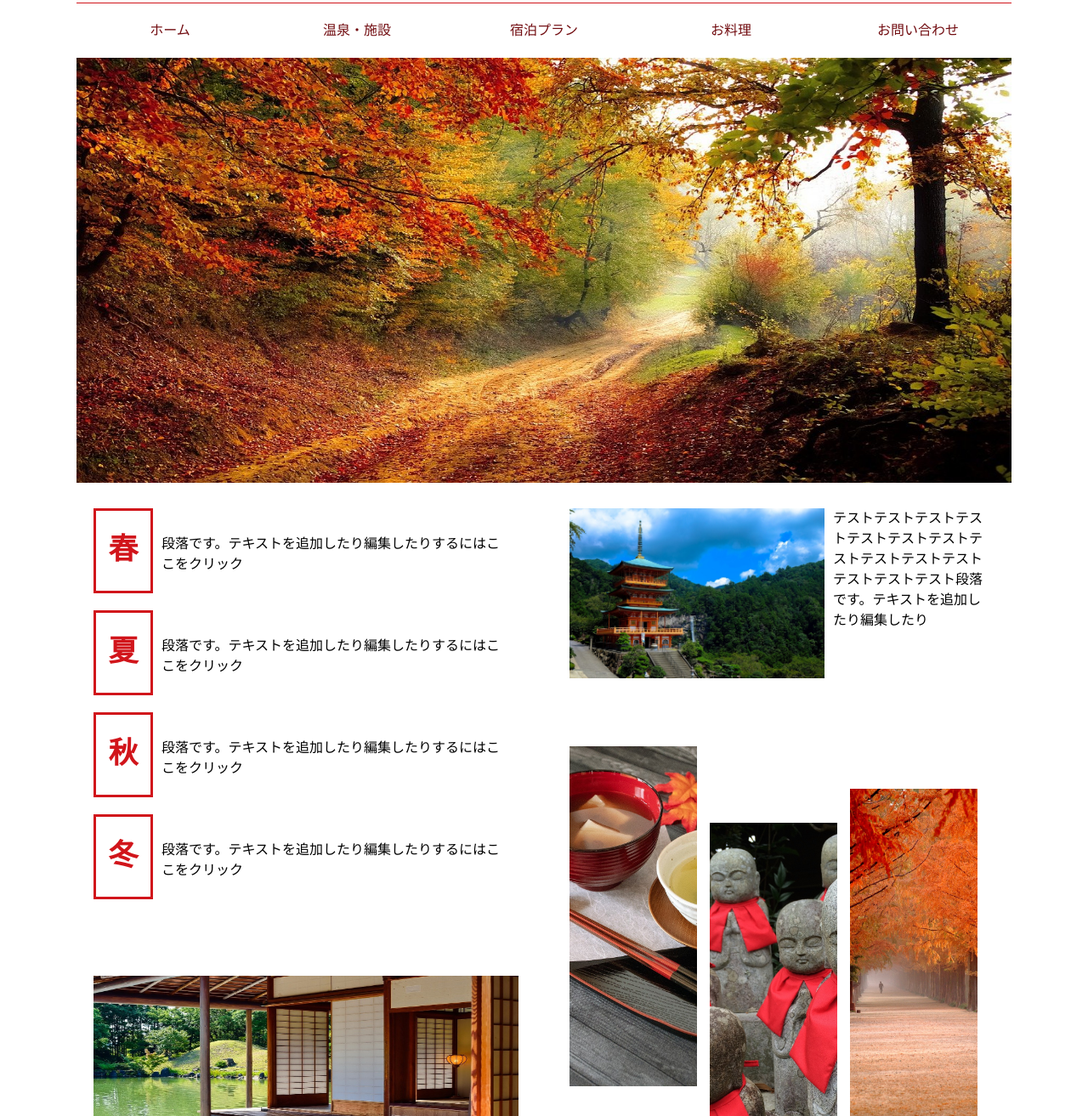
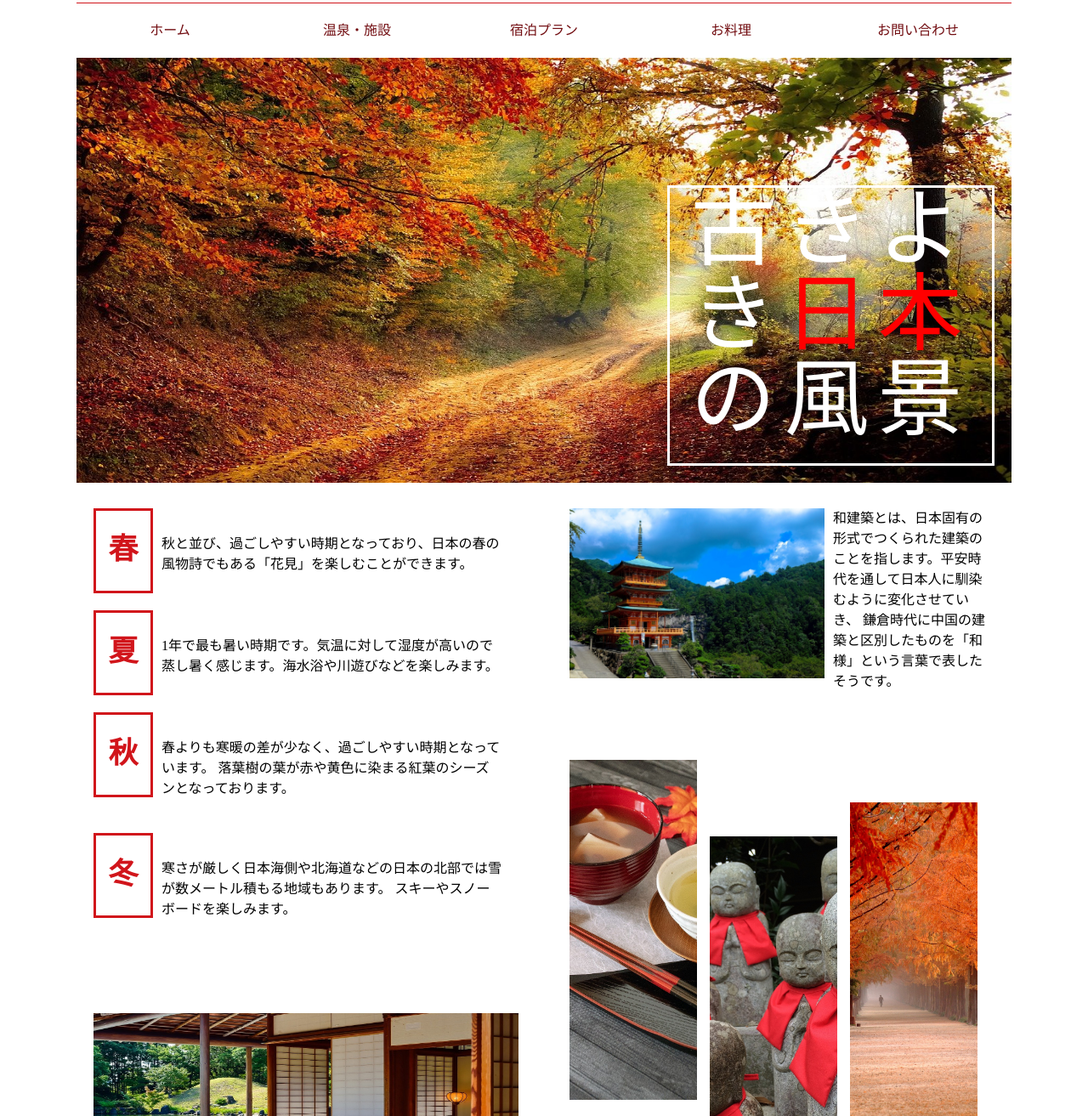
Before and after one commit to IzumoHigurashi/WebDesignSample01, a plain HTML site: page index.html in a window 1280 px wide. Shown: the part 197-1510 px from the top of the page at 85% size. Drawn offline with Linux system fonts and the light colour scheme.

Commit message:
git main img Create Add

```diff
--- a/index.html
+++ b/index.html
@@ -33,7 +33,15 @@
 				<li><a class="list-item" href="#">お問い合わせ</a></li>
 			</ul>
 		</div>
-		<img src="img/風景2.jpg" class="main-img" alt="風景の画像">
+
+		<div class="main-img-frame">
+			<img src="img/風景2.jpg" class="main-img" alt="風景の画像">
+			<div class="maim-img-text">
+				<span class="img-text-part">古きよ</span><br>
+				<span class="img-text-part">き<span class="img-text-special">日本</span></span><br>
+				<span class="img-text-part">の風景</span>
+			</div>
+		</div>
 
 		<div class="main-contents-frame">
 			<div class="main-left">
@@ -43,7 +51,9 @@
 						<span class="season-mark">春</span>
 					</div>
 					<div class="season-text-frame">
-						<span>段落です。テキストを追加したり編集したりするにはここをクリック</span>
+						<span>
+							秋と並び、過ごしやすい時期となっており、日本の春の風物詩でもある「花見」を楽しむことができます。
+						</span>
 					</div>
 				</div>
 				<div class="out">
@@ -51,7 +61,9 @@
 						<span class="season-mark">夏</span>
 					</div>
 					<div class="season-text-frame">
-						<span>段落です。テキストを追加したり編集したりするにはここをクリック</span>
+						<span>
+							1年で最も暑い時期です。気温に対して湿度が高いので蒸し暑く感じます。海水浴や川遊びなどを楽しみます。
+						</span>
 					</div>
 				</div>
 				<div class="out">
@@ -59,7 +71,10 @@
 						<span class="season-mark">秋</span>
 					</div>
 					<div class="season-text-frame">
-						<span>段落です。テキストを追加したり編集したりするにはここをクリック</span>
+						<span>
+							春よりも寒暖の差が少なく、過ごしやすい時期となっています。
+							落葉樹の葉が赤や黄色に染まる紅葉のシーズンとなっております。
+						</span>
 					</div>
 				</div>
 				<div class="out">
@@ -67,30 +82,36 @@
 						<span class="season-mark">冬</span>
 					</div>
 					<div class="season-text-frame">
-						<span>段落です。テキストを追加したり編集したりするにはここをクリック</span>
+						<span>
+							寒さが厳しく日本海側や北海道などの日本の北部では雪が数メートル積もる地域もあります。
+							スキーやスノーボードを楽しみます。
+						</span>
 					</div>
 				</div>
 
-				<img src="img/コンテンツイメージ1.jpg" class="main-left-img" alt="風景の画像">
+				<img src="img/コンテンツイメージ1.jpg" class="main-left-img img-effect" alt="風景の画像">
 
 			</div>
 
 
 			<div class="main-right">
 				<div class="out">
-					<img src="img/コンテンツイメージ2.jpg" class="main-right-img" alt="風景の画像">
+					<img src="img/コンテンツイメージ2.jpg" class="main-right-img img-effect" alt="風景の画像">
 					<div class="side-text-frame">
-						<span>テストテストテストテストテストテストテストテストテストテストテストテストテストテスト段落です。テキストを追加したり編集したり</span>
+						<span>
+							和建築とは、日本固有の形式でつくられた建築のことを指します。平安時代を通して日本人に馴染むように変化させていき、
+							鎌倉時代に中国の建築と区別したものを「和様」という言葉で表したそうです。
+						</span>
 					</div>
 				</div>
 				<div>
-					<div class="side-img-flame side-img-1">
+					<div class="side-img-flame side-img-1 img-effect">
 						<img src="img/和菓子.jpg" class="side-img" alt="風景の画像">
 					</div>
-					<div class="side-img-flame side-img-2">
+					<div class="side-img-flame side-img-2 img-effect">
 						<img src="img/和風アクセス.jpg" class="side-img" alt="風景の画像">
 					</div>
-					<div class="side-img-flame side-img-3">
+					<div class="side-img-flame side-img-3 img-effect">
 						<img src="img/問い合わせ.jpg" class="side-img" alt="風景の画像">
 					</div>
 				</div>
--- a/style.css
+++ b/style.css
@@ -33,6 +33,7 @@ header {
 
 .main-list {
 	clear: both;
+	height: 65px;
 }
 
 .main-list ul {
@@ -61,9 +62,40 @@ header {
 	border-color: #D1151B;
 }
 
+
+.main-img-frame {
+	position: relative;
+	width: 100%;
+}
+
 .main-img {
 	width: 100%;
 	height: 500px;
+}
+
+.maim-img-text {
+	position: absolute;
+	top: 30%;
+	right: 20px;
+	bottom: 20px;
+	width: 35%;
+	text-align: center;
+	border: 3px solid;
+	border-color: white;
+	font-family: "MS Mincho";
+	color: white;
+	font-size: 100px;
+	line-height: 100%;
+	letter-spacing: 10px;
+}
+
+.img-text-special {
+	color: red;
+}
+
+.img-effect:hover {
+	opacity: 0.6;
+	transition-duration: 0.5s;
 }
 
 .main-contents-frame {
```
